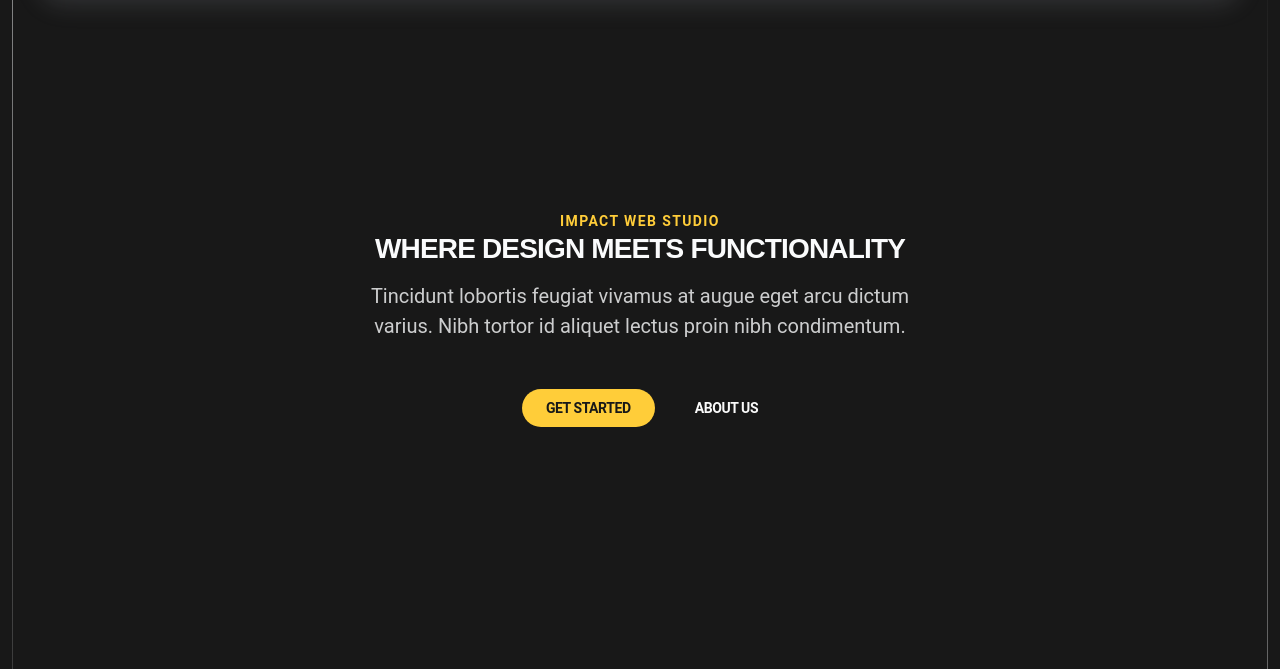
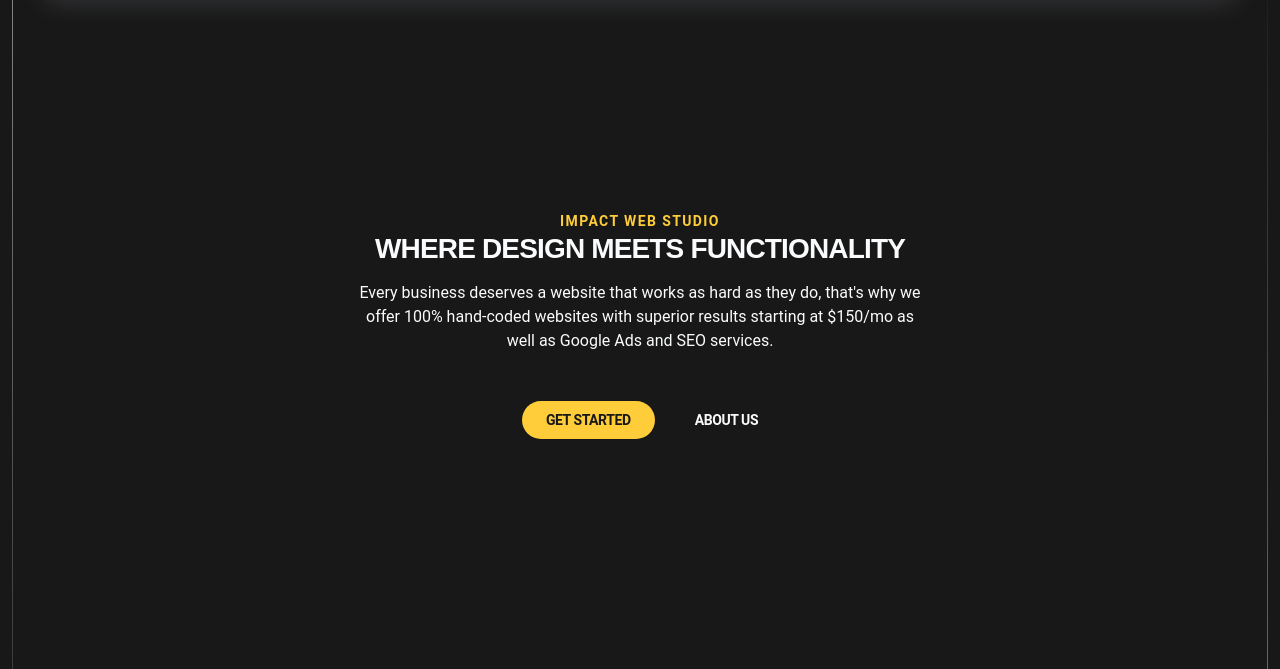
Before and after one commit to impact-web-studio/impactwebstudio-ca, an Astro site: page / in a window 1280 px wide. Shown: the part 131-800 px from the top of the page. Built offline with nearby package versions, Linux system fonts and the light colour scheme; Astro itself is replaced by a stand-in of ours.

Commit message:
update hero text

```diff
--- a/src/components/home/Hero.astro
+++ b/src/components/home/Hero.astro
@@ -8,8 +8,9 @@
 			<span class='iws-topper'>Impact Web Studio</span>
 			<h1 class='iws-title'>Where design meets functionality</h1>
 			<p class='iws-text'>
-				Tincidunt lobortis feugiat vivamus at augue eget arcu dictum varius.
-				Nibh tortor id aliquet lectus proin nibh condimentum.
+				Every business deserves a website that works as hard as they do, that's
+				why we offer 100% hand-coded websites with superior results starting at
+				$150/mo as well as Google Ads and SEO services.
 			</p>
 			<div class='btn-container'>
 				<a
@@ -86,15 +87,10 @@
 			color: var(--light-one);
 		}
 		.iws-text {
-			/* 16px - 20px */
-			font-size: clamp(1rem, 2.5vw, 1.25rem);
+			font-size: 1rem;
 			line-height: 1.5em;
 			width: 100%;
-			max-width: 43.75rem;
-			/* 28px - 40px */
-			margin: 0 0 clamp(1.75rem, 4vw, 2.5rem);
-			color: var(--bodyTextColorWhite);
-			opacity: 0.8;
+			color: var(--light-two);
 		}
 		/* buttons */
 
```
